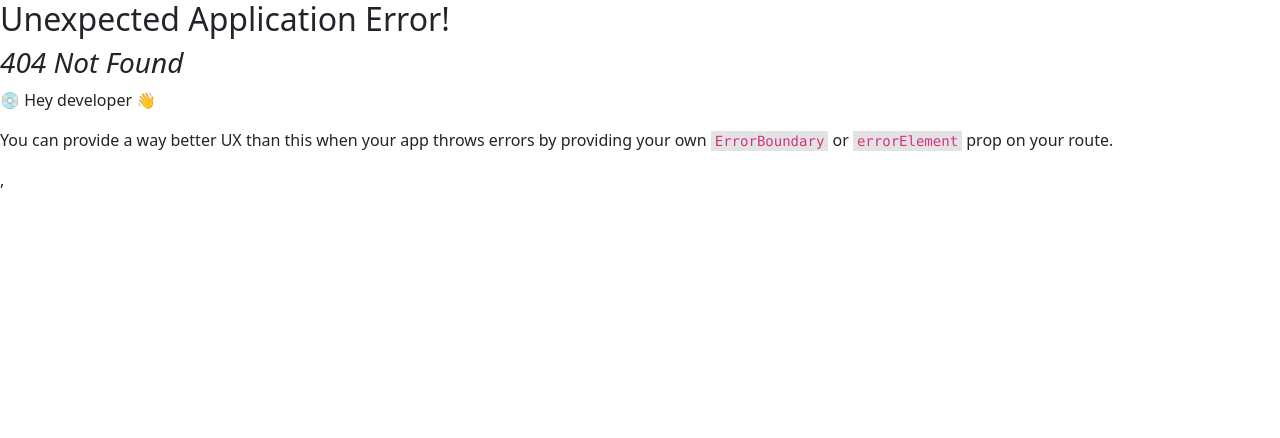
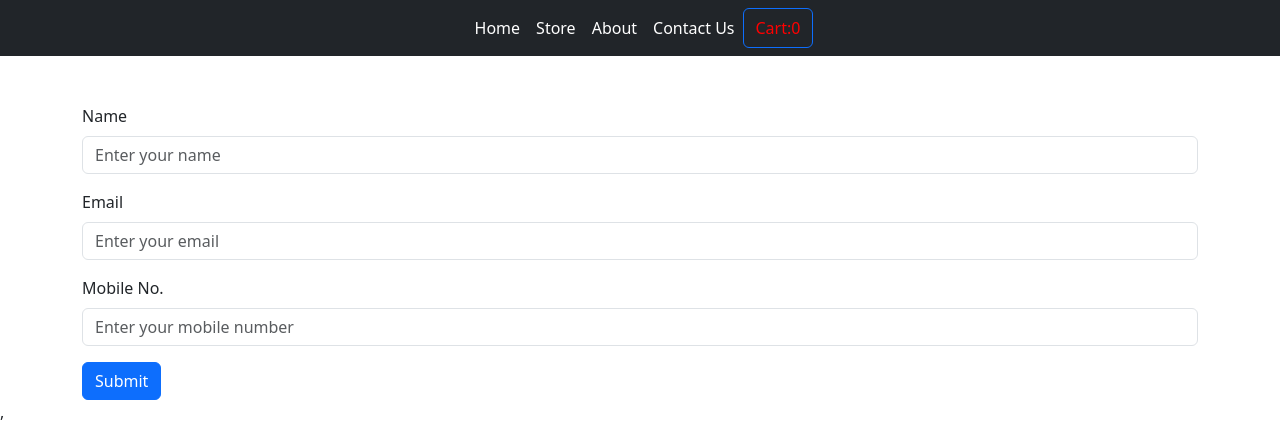
Before and after one commit to HEMANTSAHU123/E-Commorce-project, a React (Vite) app in the folder vite-project/: page /contact in a window 1280 px wide. Before the commit this address had no page. Shown: the top 438 px of the page. Built offline with nearby package versions, Linux system fonts and the light colour scheme.

Commit message:
adding form

```diff
--- a/vite-project/package.json
+++ b/vite-project/package.json
@@ -10,6 +10,7 @@
     "preview": "vite preview"
   },
   "dependencies": {
+    "axios": "^1.8.3",
     "bootstrap": "^5.3.3",
     "react": "^19.0.0",
     "react-bootstrap": "^2.10.9",
--- a/vite-project/src/App.jsx
+++ b/vite-project/src/App.jsx
@@ -4,6 +4,7 @@ import NavbarComponent from './Home/NavbarComponent'
 import FrontPage from './Home/FrontPage'
 import About from './About/About'
 import CartItem from './Store/CartItem'
+import Contact from './contact/Contact'
 
 const router=createBrowserRouter([
 {
@@ -26,6 +27,13 @@ const router=createBrowserRouter([
 <About/>
   </div>
 },
+{
+  path:'contact',
+  element:<div>
+    <NavbarComponent/>
+    <Contact/>
+  </div>
+}
 
 
 ])
--- a/vite-project/src/Home/NavbarComponent.jsx
+++ b/vite-project/src/Home/NavbarComponent.jsx
@@ -22,8 +22,11 @@ const NavbarComponent = () => {
             <Nav.Link as={Link} to="/about" style={{ color: 'white' }}>
               About
             </Nav.Link>
+            <Nav.Link as={Link} to='/contact' style={{color:'white'}}>Contact Us</Nav.Link>
           <Button
-          variant="outline-primary" onClick={()=>setToggle(!toggle)} >Cart:{context.count}</Button>
+          variant="outline-primary" onClick={()=>setToggle(!toggle)}  style={{marginLeft:'auto',
+            color:'red'
+          }}>Cart:{context.count}</Button>
           </Nav>
 
 
--- /dev/null
+++ b/vite-project/src/contact/Contact.jsx
@@ -0,0 +1,76 @@
+import React, {useState, useEffect } from 'react';
+import { Form, Button, Container,Alert } from 'react-bootstrap';
+import axios from 'axios'
+const Contact = () => {
+  const[list,setList]=useState([])
+  const [message, setMessage] = useState('');
+  useEffect(() => {
+    const storedData = JSON.parse(localStorage.getItem('contactList')) || [];
+    setList(storedData);
+  }, []);
+  const handleFormSubmit=async(event)=>{
+    event.preventDefault();
+    const form=new FormData(event.target);
+const name=form.get('name');
+const email=form.get('email');
+const mobileno=form.get('mobileno');
+const contactlist={
+  name,email,mobileno
+};
+try {
+
+  const response = await axios.post(
+    'https://crudcrud.com/api/428dcc2d8a7f4ddebfc25cecbf117270',
+    contactlist,
+    {
+      headers: {
+        'Content-Type': 'application/json',
+      },
+    }
+  );
+
+
+  setMessage('Contact saved successfully!');
+
+
+  const updatedList = [...list, contactlist];
+  setList(updatedList);
+  localStorage.setItem('contactList', JSON.stringify(updatedList));
+
+
+  event.target.reset();
+} catch (error) {
+
+  setMessage('Error saving contact. Please try again.');
+  console.error(error);
+}
+};
+
+  return (
+    <Container className="mt-5">
+       {message && <Alert variant={message.includes('Error') ? 'danger' : 'success'}>{message}</Alert>}
+      <Form onSubmit={handleFormSubmit}>
+        <Form.Group controlId="formName" className="mb-3">
+          <Form.Label>Name</Form.Label>
+          <Form.Control type="text" name="name" placeholder="Enter your name" required />
+        </Form.Group>
+
+        <Form.Group controlId="formEmail" className="mb-3">
+          <Form.Label>Email</Form.Label>
+          <Form.Control type="email" name="email" placeholder="Enter your email" required />
+        </Form.Group>
+
+        <Form.Group controlId="formMobile" className="mb-3">
+          <Form.Label>Mobile No.</Form.Label>
+          <Form.Control type="number" name="mobileno" placeholder="Enter your mobile number" required />
+        </Form.Group>
+
+        <Button variant="primary" type="submit">
+          Submit
+        </Button>
+      </Form>
+    </Container>
+  );
+};
+
+export default Contact;
```
Also changed, not shown: 1 other file (tests, documents, lock files or other folders).
